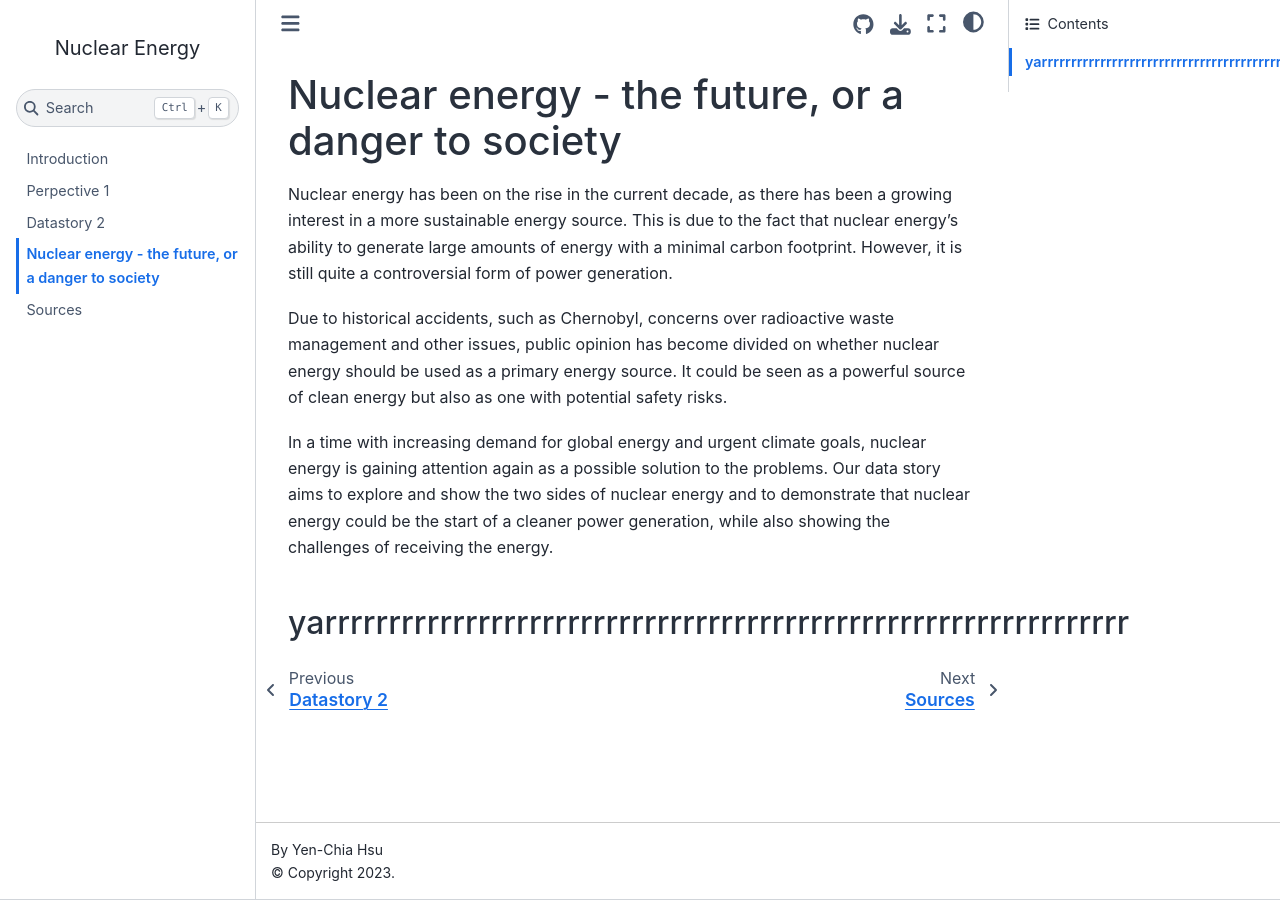
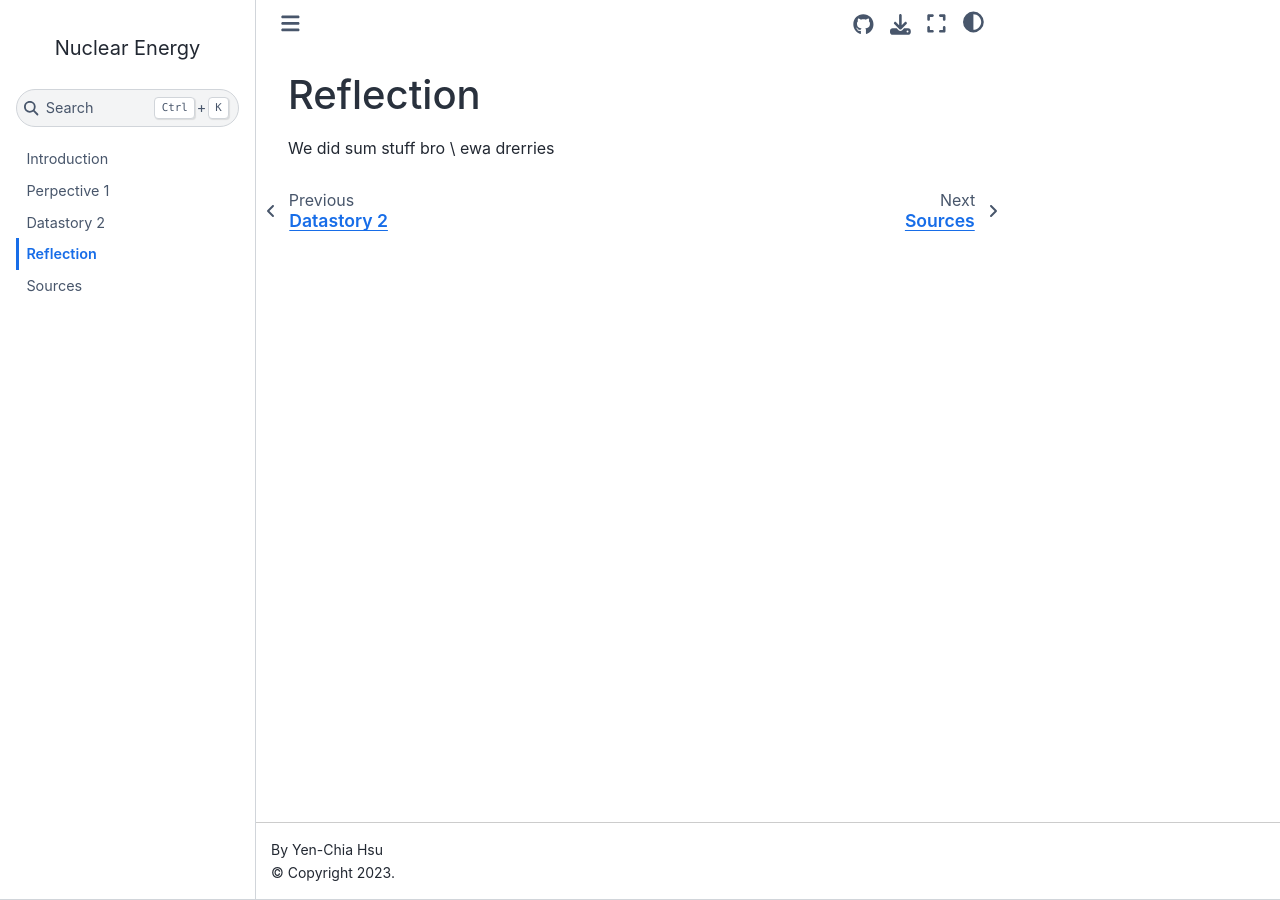
Before and after one commit to dela888/infovis, a Jupyter Book: the page built from docs/reflection.md, in a window 1280 px wide. Built offline with Jupyter Book 1.0.4 settings and Sphinx 7.4.7 and the Sphinx Book theme 1.1.4, drawn with Linux system fonts in a browser that asks for light colours; pages that are not in the unit, such as notebooks, are missing from menus; comment, search, counter and statistics services are not loaded.

Commit message:
wrote the BEST code

```diff
--- a/_toc.yml
+++ b/_toc.yml
@@ -5,6 +5,7 @@ format: jb-book
 root: docs/introduction.md
 chapters:
 - file: docs/dataset_preprocessing
+- file: docs/nuclear_data
 - file: docs/datastory1
 - file: docs/datastory2
 - file: docs/reflection
--- a/docs/reflection.md
+++ b/docs/reflection.md
@@ -1,10 +1,4 @@
-# Nuclear energy - the future, or a danger to society
+# Reflection
 
-Nuclear energy has been on the rise in the current decade, as there has been a growing interest in a more sustainable energy source. This is due to the fact that nuclear energy's ability to generate large amounts of energy with a minimal carbon footprint. However, it is still quite a controversial form of power generation.
-
-Due to historical accidents, such as Chernobyl, concerns over radioactive waste management and other issues, public opinion has become divided on whether nuclear energy should be used as a primary energy source. It could be seen as a powerful source of clean energy but also as one with potential safety risks.
-
-In a time with increasing demand for global energy and urgent climate goals, nuclear energy is gaining attention again as a possible solution to the problems. Our data story aims to explore and show the two sides of nuclear energy and to demonstrate that nuclear energy could be the start of a cleaner power generation, while also showing the challenges of receiving the energy.
-
-
-## yarrrrrrrrrrrrrrrrrrrrrrrrrrrrrrrrrrrrrrrrrrrrrrrrrrrrrrrrrrrrrrr
+We did sum stuff bro \\
+ewa drerries
```
